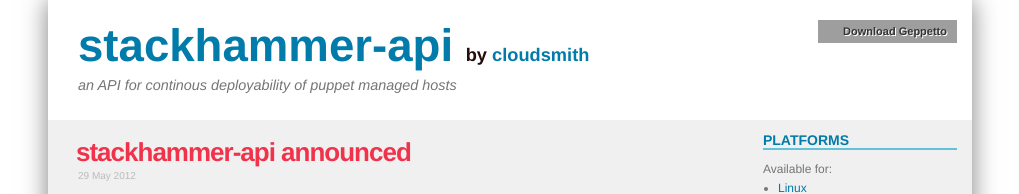
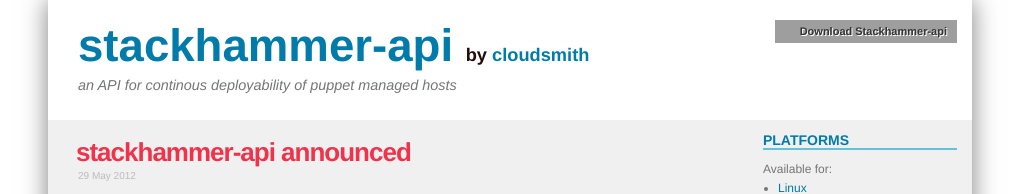
Before and after one commit to puppetlabs-toy-chest/stackhammer-api, a Jekyll site: the page built from index.html, in a window 1280 px wide. Shown: the top 194 px of the page, without its empty margins (130-1149 px from the left). Built offline with Jekyll 4.4.1, drawn with Linux system fonts in a browser that asks for light colours; nearby versions of some CDN libraries; comment, search, counter and statistics services are not loaded; grey boxes are pictures that could not be loaded.

Commit message:
Fixes label "Geppetto Downloads" in header.

```diff
--- a/_layouts/default.html
+++ b/_layouts/default.html
@@ -50,7 +50,7 @@
             <!-- download button with icon -->
             <a href="https://github.com/cloudsmith/stackhammer-api/downloads"
              class="minibutton btn-download"
-            ><span><span class="icon"></span>Download Geppetto</span></a>
+            ><span><span class="icon"></span>Download Stackhammer-api</span></a>
         </div>
 
             <h1><a href="http://cloudsmith.github.com/stackhammer-api/index.html">stackhammer-api</a>
```
